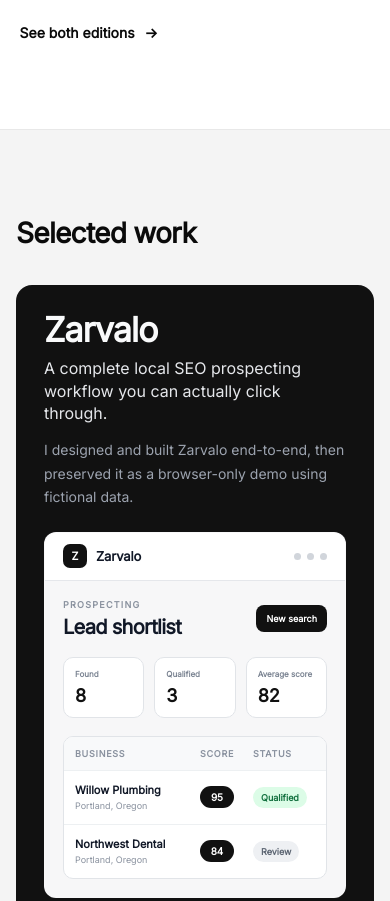
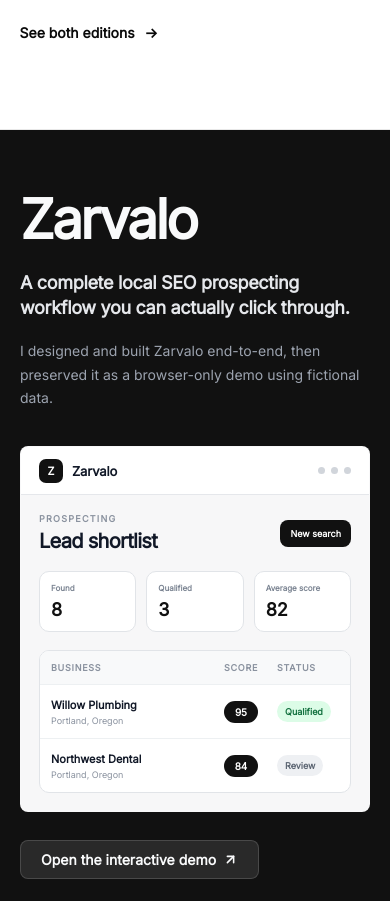
Before and after one commit to Oliwier-Dev/Portfolio-Oliwier, a website: page index.html in a window 390 px wide. Shown: the part 1589-2490 px from the top of the page. Drawn offline with Linux system fonts and the light colour scheme; files whose address does not match are found by name.

Commit message:
Make portfolio project section full bleed

```diff
--- a/index.html
+++ b/index.html
@@ -20,7 +20,7 @@
     <meta name="twitter:image" content="./images/Profile pic.avif">
     <title>Oliwier Mako</title>
     <link id="site-favicon" rel="icon" href="./images/favicon/favicon.png" type="image/png">
-    <link rel="stylesheet" href="style.css?v=20260817-2">
+    <link rel="stylesheet" href="style.css?v=20260817-3">
     <script src="script.js" defer></script>
     <script>
     window.va = window.va || function () { (window.vaq = window.vaq || []).push(arguments); };
@@ -100,17 +100,18 @@
             </section>
 
             <!-- ===== PROJECTS SECTION ===== -->
-            <section id="projects-section" aria-labelledby="projects-heading">
+            <section id="projects-section" aria-label="Zarvalo project">
                 <div id="projects-section-inner">
-                    <div id="projects-header">
-                        <h2 id="projects-heading">Selected work</h2>
-                    </div>
                     <div id="projects-grid">
 
                         <a href="https://zarvalo.com/scraper" class="project-card project-card-featured" target="_blank" rel="noopener noreferrer" aria-label="Open the Zarvalo interactive product demo">
-                            <h3 class="project-card-name">Zarvalo</h3>
-                            <p class="project-card-tagline">A complete local SEO prospecting workflow you can actually click through.</p>
-                            <p class="project-card-desc">I designed and built Zarvalo end-to-end, then preserved it as a browser-only demo using fictional data.</p>
+                            <div class="project-card-intro">
+                                <h2 class="project-card-name">Zarvalo</h2>
+                                <div class="project-card-copy">
+                                    <p class="project-card-tagline">A complete local SEO prospecting workflow you can actually click through.</p>
+                                    <p class="project-card-desc">I designed and built Zarvalo end-to-end, then preserved it as a browser-only demo using fictional data.</p>
+                                </div>
+                            </div>
                             <div class="project-card-preview" aria-hidden="true">
                                 <div class="demo-window-bar">
                                     <div class="demo-brand"><span class="demo-brand-mark">Z</span><span>Zarvalo</span></div>
--- a/style.css
+++ b/style.css
@@ -1585,159 +1585,82 @@ body.dark-mode #footer .simple-link:hover {
 
 /* ===== PROJECTS SECTION ===== */
 #projects-section {
-    padding: clamp(64px, 10vw, 112px) clamp(16px, 4vw, 40px);
+    width: 100vw;
+    margin-left: calc(50% - 50vw);
+    padding: clamp(72px, 10vw, 120px) clamp(24px, 5vw, 64px);
+    box-sizing: border-box;
+    background: #111111;
 }
 
 #projects-section-inner {
-    max-width: 1200px;
+    max-width: 1120px;
     margin: 0 auto;
 }
 
-#projects-header {
-    margin-bottom: clamp(36px, 6vw, 56px);
-}
-
-.projects-overline {
-    color: #2f6b61;
-}
-
-#projects-heading {
-    font-size: clamp(28px, 4vw, 46px);
-    font-weight: 700;
-    letter-spacing: -0.025em;
-    color: #0a0a0a;
-    margin: 0 0 clamp(10px, 1.5vw, 16px) 0;
-    line-height: 1.12;
-}
-
-#projects-subheading {
-    font-size: clamp(15px, 1.6vw, 18px);
-    color: #5b6472;
-    margin: 0;
-    line-height: 1.55;
-}
-
 #projects-grid {
-    display: grid;
-    gap: 20px;
-}
-
-/* Featured project card */
+    display: block;
+}
+
+/* Full-bleed editorial project feature */
 .project-card {
     display: block;
     text-decoration: none;
-    background-color: #111111;
-    border-radius: 16px;
-    padding: clamp(28px, 4vw, 48px);
-    transition: transform 0.25s ease, box-shadow 0.25s ease;
+    background: transparent;
+    padding: 0;
     position: relative;
-    overflow: hidden;
+    color: #f9fafb;
 }
 
 .project-card::before {
-    content: '';
-    position: absolute;
-    inset: 0;
-    border-radius: 16px;
-    background: none;
-    pointer-events: none;
+    content: none;
 }
 
 .project-card:hover {
-    transform: translateY(-3px);
-    box-shadow: 0 8px 24px rgba(0, 0, 0, 0.16);
+    transform: none;
+    box-shadow: none;
 }
 
 .project-card:focus-visible {
-    outline: 3px solid #2f6b61;
-    outline-offset: 4px;
-}
-
-.project-card-meta {
-    display: flex;
-    align-items: center;
-    gap: 12px;
-    margin-bottom: clamp(18px, 3vw, 28px);
-}
-
-.project-tag {
-    font-size: 11px;
-    font-weight: 700;
-    text-transform: uppercase;
-    letter-spacing: 0.12em;
-    color: #9ca3af;
-}
-
-.project-status-badge {
-    display: inline-flex;
-    align-items: center;
-    gap: 6px;
-    font-size: 11px;
-    font-weight: 600;
-    text-transform: uppercase;
-    letter-spacing: 0.1em;
-    color: #4ade80;
-    background-color: rgba(74, 222, 128, 0.1);
-    border: 1px solid rgba(74, 222, 128, 0.2);
-    padding: 4px 10px;
-    border-radius: 999px;
-}
-
-.project-status-dot {
-    width: 6px;
-    height: 6px;
-    border-radius: 50%;
-    background-color: #4ade80;
-    animation: pulse-dot 2s ease-in-out infinite;
-    flex-shrink: 0;
-}
-
-@keyframes pulse-dot {
-    0%, 100% { opacity: 1; transform: scale(1); }
-    50% { opacity: 0.6; transform: scale(0.85); }
+    outline: 2px solid #ffffff;
+    outline-offset: 10px;
 }
 
 .project-card-name {
-    font-size: clamp(34px, 5.5vw, 64px);
+    font-size: clamp(44px, 6vw, 72px);
     font-weight: 700;
     color: #f9fafb;
-    margin: 0 0 clamp(10px, 1.5vw, 16px) 0;
-    letter-spacing: -0.03em;
-    line-height: 1;
+    margin: 0;
+    letter-spacing: -0.045em;
+    line-height: 0.95;
+}
+
+.project-card-intro {
+    display: grid;
+    grid-template-columns: minmax(220px, 0.8fr) minmax(0, 1.2fr);
+    gap: clamp(40px, 8vw, 112px);
+    align-items: start;
+    padding-bottom: clamp(40px, 6vw, 64px);
+}
+
+.project-card-copy {
+    max-width: 620px;
 }
 
 .project-card-tagline {
-    font-size: clamp(16px, 1.8vw, 21px);
-    font-weight: 500;
+    font-size: clamp(19px, 2vw, 24px);
+    font-weight: 600;
     color: #e5e7eb;
-    margin: 0 0 clamp(14px, 2.5vw, 22px) 0;
-    line-height: 1.4;
-    max-width: 680px;
+    margin: 0 0 18px;
+    line-height: 1.42;
+    letter-spacing: -0.018em;
 }
 
 .project-card-desc {
     font-size: clamp(14px, 1.35vw, 16px);
     color: #9ca3af;
-    line-height: 1.65;
-    margin: 0 0 clamp(24px, 4vw, 36px) 0;
-    max-width: 720px;
-}
-
-.project-tech-stack {
-    display: flex;
-    flex-wrap: wrap;
-    gap: 8px;
-    margin-bottom: clamp(28px, 4vw, 40px);
-}
-
-.tech-tag {
-    font-size: 12px;
-    font-weight: 500;
-    color: #d1d5db;
-    background-color: rgba(255, 255, 255, 0.07);
-    border: 1px solid rgba(255, 255, 255, 0.1);
-    padding: 5px 12px;
-    border-radius: 6px;
+    line-height: 1.7;
+    margin: 0;
+    max-width: 560px;
 }
 
 .project-card-cta {
@@ -1759,15 +1682,6 @@ body.dark-mode #footer .simple-link:hover {
     border-color: rgba(255, 255, 255, 0.25);
 }
 
-/* Dark mode adjustments for projects section */
-body.dark-mode #projects-heading {
-    color: #f1f5f9;
-}
-
-body.dark-mode #projects-subheading {
-    color: #94a3b8;
-}
-
 /* ===== SMOOTH SCROLL & SECTION REVEAL ===== */
 section {
     opacity: 0;
@@ -1778,10 +1692,10 @@ section {
 .project-card-preview {
     width: 100%;
     min-height: clamp(280px, 36vw, 430px);
-    margin: 0 0 clamp(24px, 4vw, 36px);
+    margin: 0 0 clamp(28px, 4vw, 40px);
     overflow: hidden;
     border: 1px solid rgba(255, 255, 255, 0.12);
-    border-radius: 12px;
+    border-radius: 8px;
     background: #f7f7f8;
     color: #111827;
 }
@@ -1998,6 +1912,24 @@ section {
 }
 
 @media (max-width: 620px) {
+    #projects-section {
+        padding: 64px 20px;
+    }
+
+    .project-card-intro {
+        grid-template-columns: 1fr;
+        gap: 24px;
+        padding-bottom: 36px;
+    }
+
+    .project-card-name {
+        font-size: clamp(42px, 14vw, 58px);
+    }
+
+    .project-card-tagline {
+        font-size: 18px;
+    }
+
     .project-card-preview {
         min-height: 310px;
     }
@@ -2170,7 +2102,6 @@ body.dark-mode .footer-nav-link--cta:hover {
 }
 
 /* Better section spacing consistency */
-#projects-section,
 #philosophy-section {
     margin-top: clamp(24px, 4vw, 48px);
 }
```
